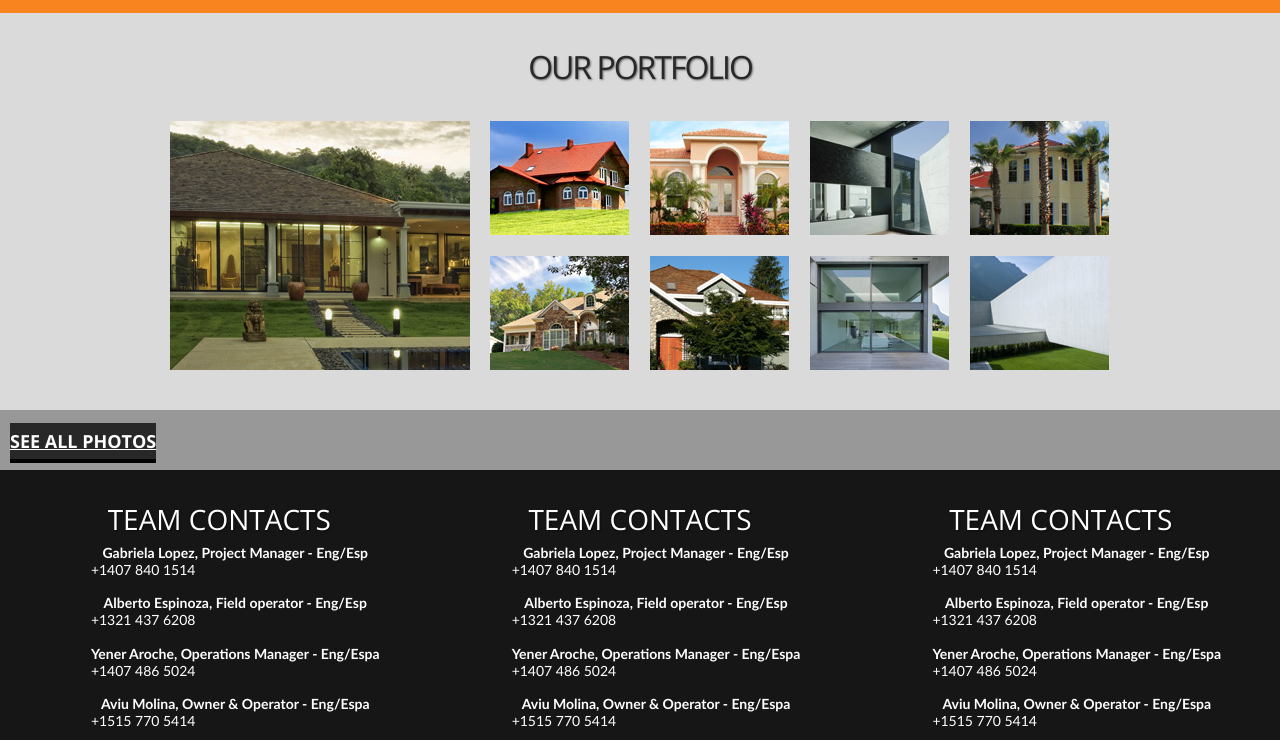
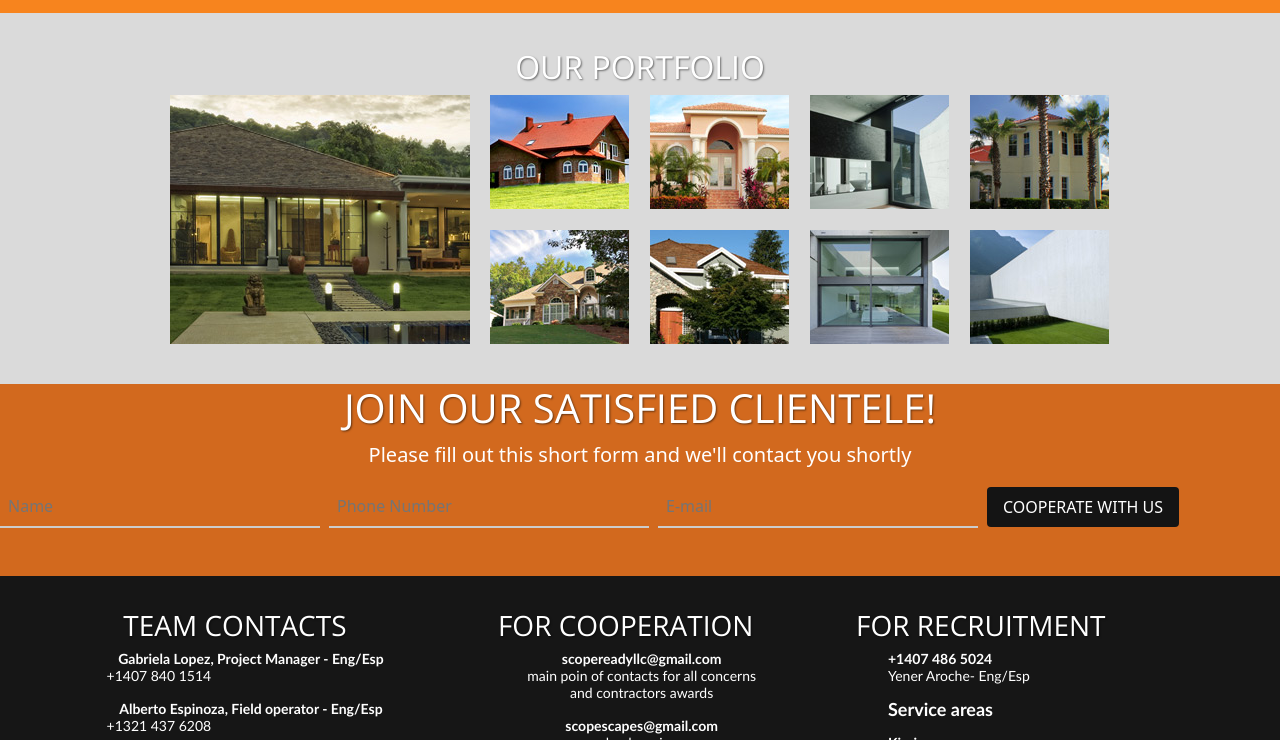
Before and after one commit to CECHXDXD/web, a plain HTML site: page index.html in a window 1280 px wide. Shown: the part 1501-2241 px from the top of the page. Drawn offline with nearby package versions, Linux system fonts and the light colour scheme.

Commit message:
Add files via upload

```diff
--- a/index.html
+++ b/index.html
@@ -68,9 +68,11 @@
      <body>
 <!--==============================header=================================-->
 <header>
+
     <div >
 
             <a href="index.html" class="logo"><img src="images/logo_sin_fondo.png" alt=""></a>
+
 
         <ul class="topnav">
             <li class="active"><a href="index.html">HOME</a></li>
@@ -152,8 +154,8 @@
     <div class="cont_block_1" id="choose">
         <div class="container_12">
             <div class="grid_12 al_center">
-                <h2 class="marg_1">Why Choose Us</h2>
-                <p>We are a one stop shop, dedicated to provide all connections and services you need</p>
+                <h2 class="marg_1" style="color: white">Why Choose Us</h2>
+                <p style="color: white">We are a one stop shop, dedicated to provide all connections and services you need</p>
                 <br>
 
             </div>
@@ -201,10 +203,10 @@
     <div class="cont_block_3" id="services">
         <div class="container_12">
             <div class="grid_12 al_center">
-                <h2 class="marg_1">services we provide</h2>
+                <h2 class="marg_1" style="color: white">services we provide</h2>
             </div>
             <div class="grid_3">
-               <ul>
+               <ul class="service">
     <li><span class="yellow-circle"></span> full home renovations</li>
     <br>
     <li><span class="green-circle"></span> waterproofing</li>
@@ -230,7 +232,7 @@
 
             </div>
             <div class="grid_3">
-                <ul>
+                <ul class="service">
                     <li><span class="yellow-circle"></span> house cleaning</li>
                     <br>
                     <li><span class="green-circle"></span> pressure washing</li>
@@ -253,7 +255,7 @@
                 </ul>
             </div>
             <div class="grid_3">
-                <ul>
+                <ul class="service">
                     <li><span class="yellow-circle"></span> junk removal</li>
                     <br>
                     <li><span class="green-circle"></span> demolition</li>
@@ -275,7 +277,7 @@
                 </ul>
             </div>
             <div class="grid_3">
-                <ul>
+                <ul class="service">
                     <li><span class="yellow-circle"></span> bathrooms</li>
                     <br>
                     <li><span class="green-circle"></span> kitchens</li>
@@ -302,10 +304,10 @@
 
 
 
-    <div class="cont_block_5" id="portfolio">
+    <div class="cont_block_5" id="portfolio"  >
         <div class="container_12">
             <div class="grid_12 al_center">
-                <h2 class="marg_1 style_2">Our portfolio</h2>
+                <h2 style="color:white">Our portfolio</h2>
             </div>
             <div class="grid_4">
                  <a class="magnifier" href="images/page1_big1.jpg"><img alt="" src="images/page1_pic4.jpg"></a>
@@ -341,14 +343,26 @@
             <div class="clearfix"></div>
         </div>
     </div>
-    <div class="cont_block_6">
-        <div class="container_6" >
-            <div class="grid_3 prefix_3">
-                <a href="#" class="button1 animate">See all photos<span></span></a>
-            </div>
-        </div>
+
     </div>
 </section>
+
+<div style="background-color: chocolate;text-align: center;">
+    <section >
+        <h1 style="color:white">Join our satisfied clientele!</h1>
+        <p style="font-size: 20px;color: white">Please fill out this short form and we'll contact you shortly</p>
+
+        <div class="input-group" >
+            <input type="text" id="input1" class="input-field" placeholder="Name">
+            <input type="text" id="input2" class="input-field" placeholder="Phone Number">
+            <input type="text" id="input3" class="input-field" placeholder="E-mail">
+            <button id="submit">COOPERATE WITH US</button>
+          </div>
+    </section>
+    <br>
+<br>
+</div>
+
 <!--==============================footer=================================-->
 
 <footer>
@@ -371,36 +385,42 @@
                 <li style="text-align: left;">+1515 770 5414 </li>
             </ul>
         </div>
-        <div class="column">
-            <h3>Team Contacts</h3>
+        <div class="column" >
+            <h3>for cooperation</h3>
             <ul class="team-contacts">
-                <li><strong>Gabriela Lopez, Project Manager - Eng/Esp</strong> </li>
-                <li style="text-align: left;">+1407 840 1514 </li>
+                <li><strong>scopereadyllc@gmail.com</strong> </li>
+                <li >main poin of contacts for all
+                concerns</li> <li></li>and contractors awards</li>
                 <br>
-                <li><strong>Alberto Espinoza, Field operator - Eng/Esp</strong> </li>
-                <li style="text-align: left;">+1321 437 6208 </li>
                 <br>
-                <li><strong>Yener Aroche, Operations Manager - Eng/Espa</strong> </li>
-                <li style="text-align: left;">+1407 486 5024 </li>
+                <li><strong>scopescapes@gmail.com</strong> </li>
+                <li >landscaping</li>
                 <br>
-                <li><strong>Aviu Molina, Owner & Operator - Eng/Espa</strong> </li>
-                <li style="text-align: left;">+1515 770 5414 </li>
+                <li><strong>lioni.ramosclean@gmail.com</strong> </li>
+                <li >house cleaning</li>
+                <br>
+                <li><strong>scopeplumbs@gmail.com</strong> </li>
+                <li >plumbing</li>
+                <br>
+                <li><strong>scopeflex.renew@gmail.com</strong> </li>
+                <li >all other scopeds of works needs</li>
             </ul>
         </div>
-        <div class="column">
-            <h3>Team Contacts</h3>
+        <div class="column" style="text-align: left;">
+            <h3>For recruitment</h3>
             <ul class="team-contacts">
-                <li><strong>Gabriela Lopez, Project Manager - Eng/Esp</strong> </li>
-                <li style="text-align: left;">+1407 840 1514 </li>
+                <li ><strong>+1407 486 5024</strong> </li>
+                <li >Yener Aroche- Eng/Esp </li>
                 <br>
-                <li><strong>Alberto Espinoza, Field operator - Eng/Esp</strong> </li>
-                <li style="text-align: left;">+1321 437 6208 </li>
-                <br>
-                <li><strong>Yener Aroche, Operations Manager - Eng/Espa</strong> </li>
-                <li style="text-align: left;">+1407 486 5024 </li>
-                <br>
-                <li><strong>Aviu Molina, Owner & Operator - Eng/Espa</strong> </li>
-                <li style="text-align: left;">+1515 770 5414 </li>
+                <li style="font-size: 18px;"><strong >Service areas</strong> </li>
+               <br>
+
+                <li><strong>Kissimmee </li>
+                <li><strong>Leesburg </li>
+                <li><strong>Miami </li>
+                <li><strong>Orlando </li>
+                <li><strong>Winter Haven </li>
+
             </ul>
         </div>
     </div>
@@ -411,6 +431,54 @@
 
 
 <style>
+@media screen and (max-width: 768px) {
+    #submit {
+  margin-top: 10px;
+
+}
+    }
+
+  .input-group {
+  display: flex;
+  align-items: center;
+  text-align: center;
+  float: center;
+
+}
+
+.input-field {
+  padding: 8px;
+  border: none;
+  border-bottom: 2px solid #ccc;
+  transition: border-color 0.3s ease;
+  margin-right: 10px;
+  width: 25%;
+  background-color: chocolate;
+}
+
+.input-field:focus {
+  border-color: #007bff;
+}
+
+#submit {
+  padding: 8px 16px;
+  background-color: #141414;
+  color: white;
+  border: none;
+  border-radius: 4px;
+  cursor: pointer;
+}
+
+#submit:hover {
+  background-color: #0e3a04;
+}
+
+
+
+    .service{
+color:white;
+    }
+
     .our-mission {
         background-color: chocolate;
         color: white;
@@ -462,13 +530,14 @@
 .green-circle {
     width: 10px;
     height: 10px;
-    border-radius: 50%; /* Esto hace que los elementos sean círculos */
+    border-radius: 50%;
     display: inline-block;
     margin-right: 5px;
 }
 
 .yellow-circle {
     background-color: yellow;
+
 }
 
 .green-circle {
```
